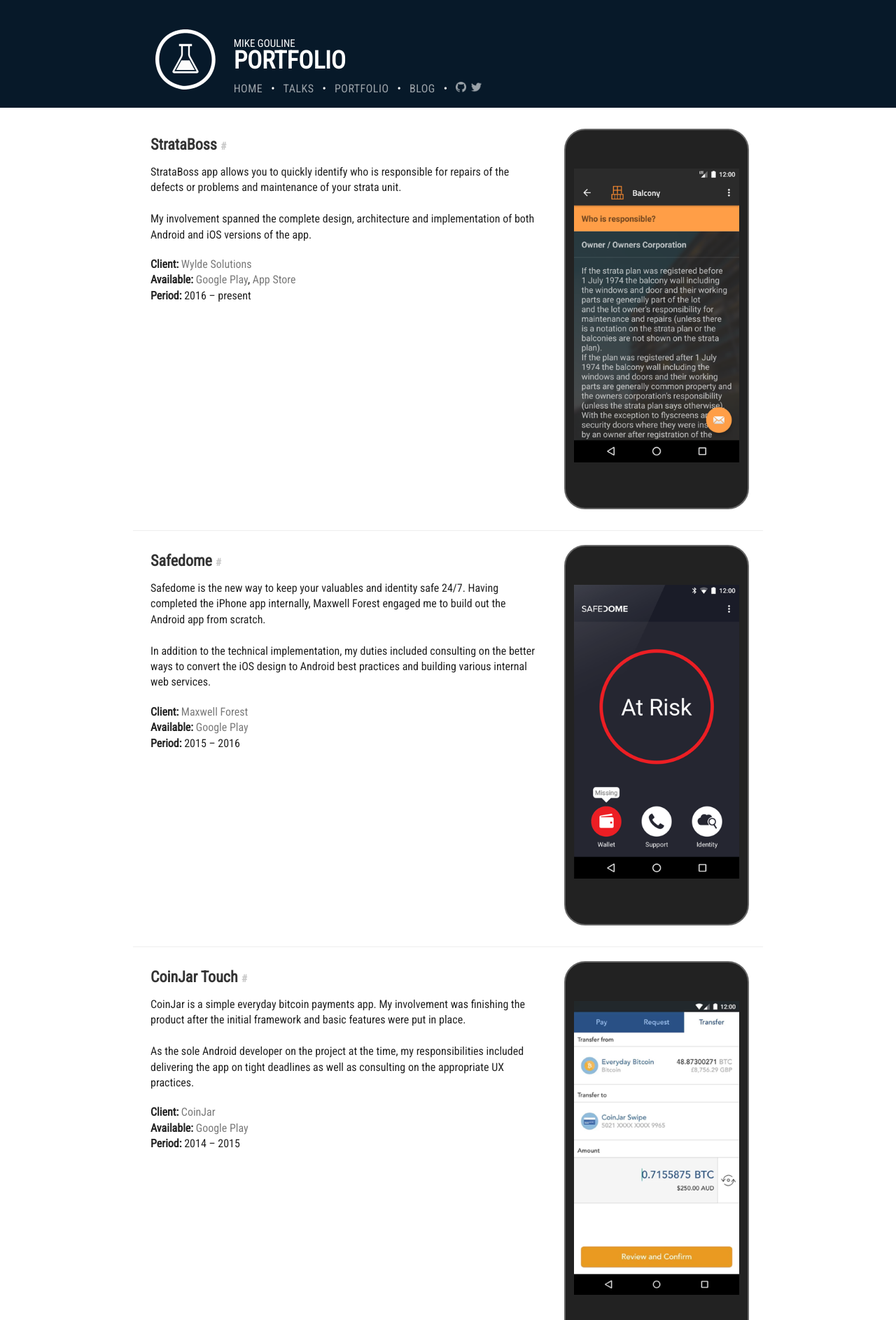
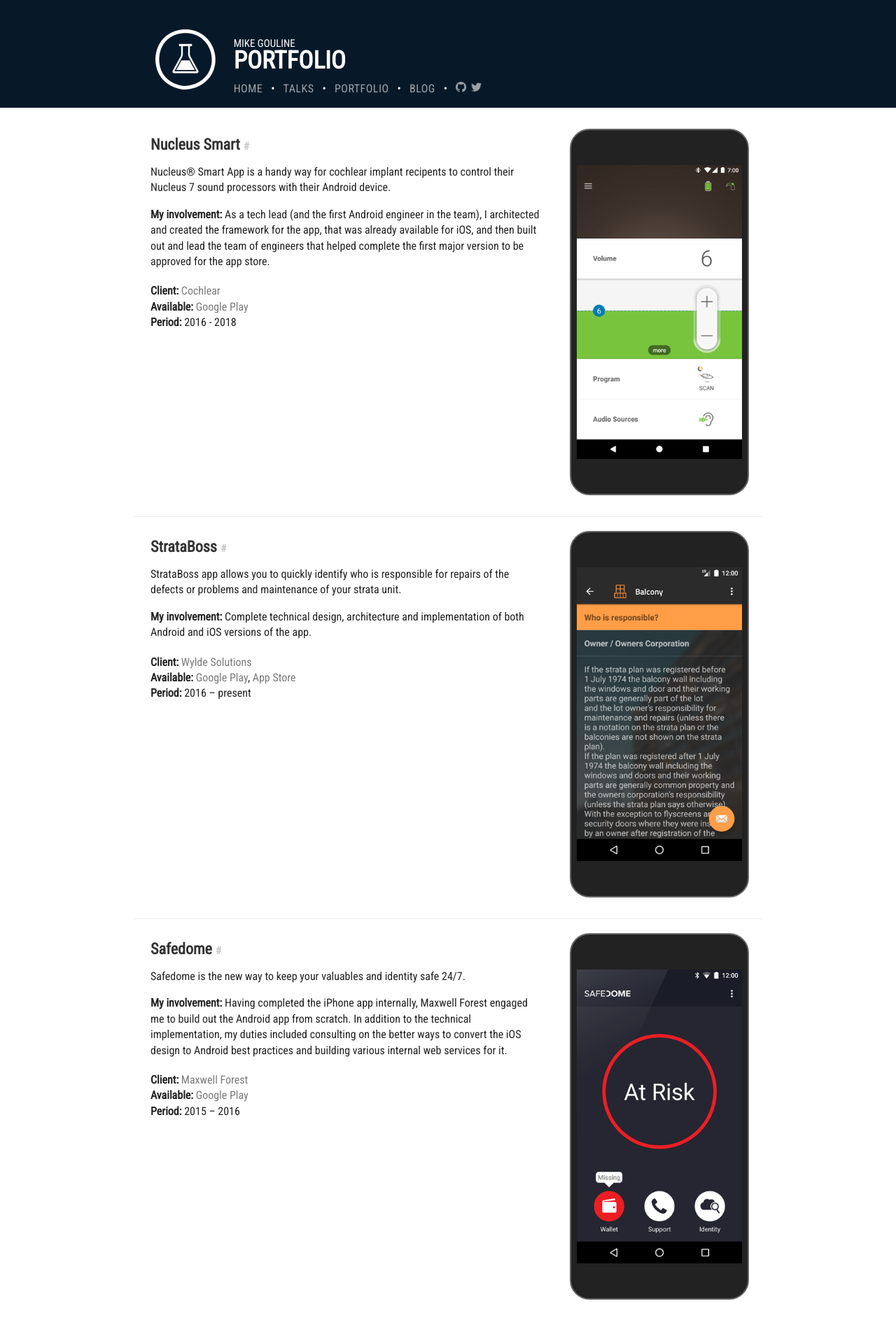
Before and after one commit to gouline/gouline.github.io, a Jekyll site: the page built from portfolio.html, in a window 1280 px wide. Shown: the top 1887 px of the page at 70% size. Built offline with Jekyll 4.4.1, drawn with Linux system fonts in a browser that asks for light colours; nearby versions of some CDN libraries; some of the changed text lies outside the part shown.

Commit message:
Add nucleus smart to portfolio

```diff
--- a/_data/portfolio.yml
+++ b/_data/portfolio.yml
@@ -1,11 +1,30 @@
+- title: Nucleus Smart
+  anchor: nucleus-smart
+  description: >
+    Nucleus® Smart App is a handy way for cochlear implant recipents to control their
+    Nucleus 7 sound processors with their Android device.
+  involvement: >
+    As a tech lead (and the first Android engineer in the team), I architected and created
+    the framework for the app, that was already available for iOS, and then built out and
+    lead the team of engineers that helped complete the first major version to be approved
+    for the app store.
+  client:
+    name: Cochlear
+    url: https://cochlear.com/
+  date: 2016 - 2018
+  links:
+    - title: Google Play
+      url: https://play.google.com/store/apps/details?id=com.cochlear.clientremote
+  screenshot_url: nucleussmart.png
+
 - title: StrataBoss
   anchor: strataboss
   description: >
     StrataBoss app allows you to quickly identify who is responsible for repairs
     of the defects or problems and maintenance of your strata unit.
-    <br/><br/>
-    My involvement spanned the complete design, architecture and implementation
-    of both Android and iOS versions of the app.
+  involvement: >
+    Complete technical design, architecture and implementation of both Android
+    and iOS versions of the app.
   client:
     name: Wylde Solutions
     url: http://wyldesolutions.com/
@@ -21,13 +40,12 @@
 - title: Safedome
   anchor: safedome
   description: >
-    Safedome is the new way to keep your valuables and identity safe 24/7. Having
-    completed the iPhone app internally, Maxwell Forest engaged me to build out the
-    Android app from scratch.
-    <br/><br/>
-    In addition to the technical implementation, my duties included consulting on
-    the better ways to convert the iOS design to Android best practices and building
-    various internal web services.
+    Safedome is the new way to keep your valuables and identity safe 24/7.
+  involvement: >
+    Having completed the iPhone app internally, Maxwell Forest engaged me to build
+    out the Android app from scratch. In addition to the technical implementation, my
+    duties included consulting on the better ways to convert the iOS design to Android
+    best practices and building various internal web services for it.
   client:
     name: Maxwell Forest
     url: http://maxwellforest.com/
@@ -43,7 +61,7 @@
     CoinJar is a simple everyday bitcoin payments app. My involvement was
     finishing the product after the initial framework and basic features were put
     in place.
-    <br/><br/>
+  involvement: >
     As the sole Android developer on the project at the time, my
     responsibilities included delivering the app on tight deadlines as well as
     consulting on the appropriate UX practices.
@@ -61,6 +79,7 @@
   description: >
     SafeMate is an app designed to help first responders with identifying the
     rescuee by scanning their NFC-enabled wristband and providing their medical records.
+  involvement: >
     The second version of the app that I delivered was a complete rewrite, which, in addition
     to containing new features, also introduced modern best practices and platform-recommended
     tooling to the project.
@@ -76,9 +95,10 @@
 - title: CarsGuide.com.au
   anchor: carsguide
   description: >
-    CarsGuide.com.au is an online service for selling new and used cars. Working
-    in a team of two (part of Vivant), the app was delivered from scratch in a short
-    amount of time and following the material design guidelines, dramatically improved
+    CarsGuide.com.au is an online service for selling new and used cars.
+  involvement: >
+    Working in a team of two (part of Vivant), the app was delivered from scratch in a short
+    amount of time and following the material design guidelines, dramatically improving
     the user rating for the client.
   client:
     name: CarsGuide
@@ -98,7 +118,7 @@
     Foxtel Guide is the TV schedule app for Foxtel subscribers designed for checking
     detailed information about the programming, setting reminders and remote recording
     while away from the set-top box.
-    <br/><br/>
+  involvement: >
     Working with the original author of the Android app and teams of varying size over
     the 3 years, my function varied from minor bug fixes to leading the whole team through a
     major redesign.
@@ -126,12 +146,13 @@
 - title: Songl
   anchor: songl
   description: >
-    Songl was an Australian music streaming service. My responsibilities on the app
-    included many aspects of development, from the user interface of the music player
-    to the background service providing the actual playback functionality, all through
-    two complete redesigns of the app.
+    Songl was an Australian music streaming service.
     <br/><br/>
-    Songl was completely shut down in 2014.
+    <i>Note:</i> Songl was completely shut down in 2014.
+  involvement: >
+    Responsibilities included many aspects of development, from the user interface of
+    the music player to the background service providing the actual playback
+    functionality, all through two complete redesigns of the app.
   client:
     name: Sony Music Australia
     url: http://www.sonymusic.com.au/
@@ -148,10 +169,11 @@
   anchor: asku
   description: >
     AskU was a charity-focused app that allowed users to exchange their time taking
-    consumer surveys for donations to their preferred non-profit organisations. Being a
-    part of the product incubator at PwC Australia, I led the mobile team working on
-    AskU iOS app (as well as other products) while remaining the sole developer on the
-    Android app.
+    consumer surveys for donations to their preferred non-profit organisations.
+  involvement: >
+    Being a part of the product incubator at PwC Australia, I led the mobile team
+    working on AskU iOS app (as well as other products) while remaining the sole
+    developer on the Android app.
   client:
     name: PwC Digital Australia
     url: https://www.digitalpulse.pwc.com.au/
--- a/css/basic.css
+++ b/css/basic.css
@@ -231,9 +231,9 @@
 .section-thumbnail {
   width: 236px;
   height: 420px;
-  padding: 55px 12px 65px 12px;
+  padding: 50px 8px 50px 8px;
   background: #222;
-  border-radius: 30px;
+  border-radius: 28px;
   border: 2px solid #666;
 }
 
--- a/portfolio.html
+++ b/portfolio.html
@@ -19,6 +19,11 @@
             <a href="#{{ portfolio.anchor }}" class="section-anchor">#</a>
         </h2>
 		<p>{{ portfolio.description }}</p>
+		{% if portfolio.involvement %}
+		<p>
+			<b>My involvement:</b> {{ portfolio.involvement }}</p>
+		</p>
+		{% endif %}
 		<ul class="portfolio-list">
 			<li>
 				<b>Client:</b>
```
Also changed, not shown: assets/portfolio/nucleussmart.png (added).
